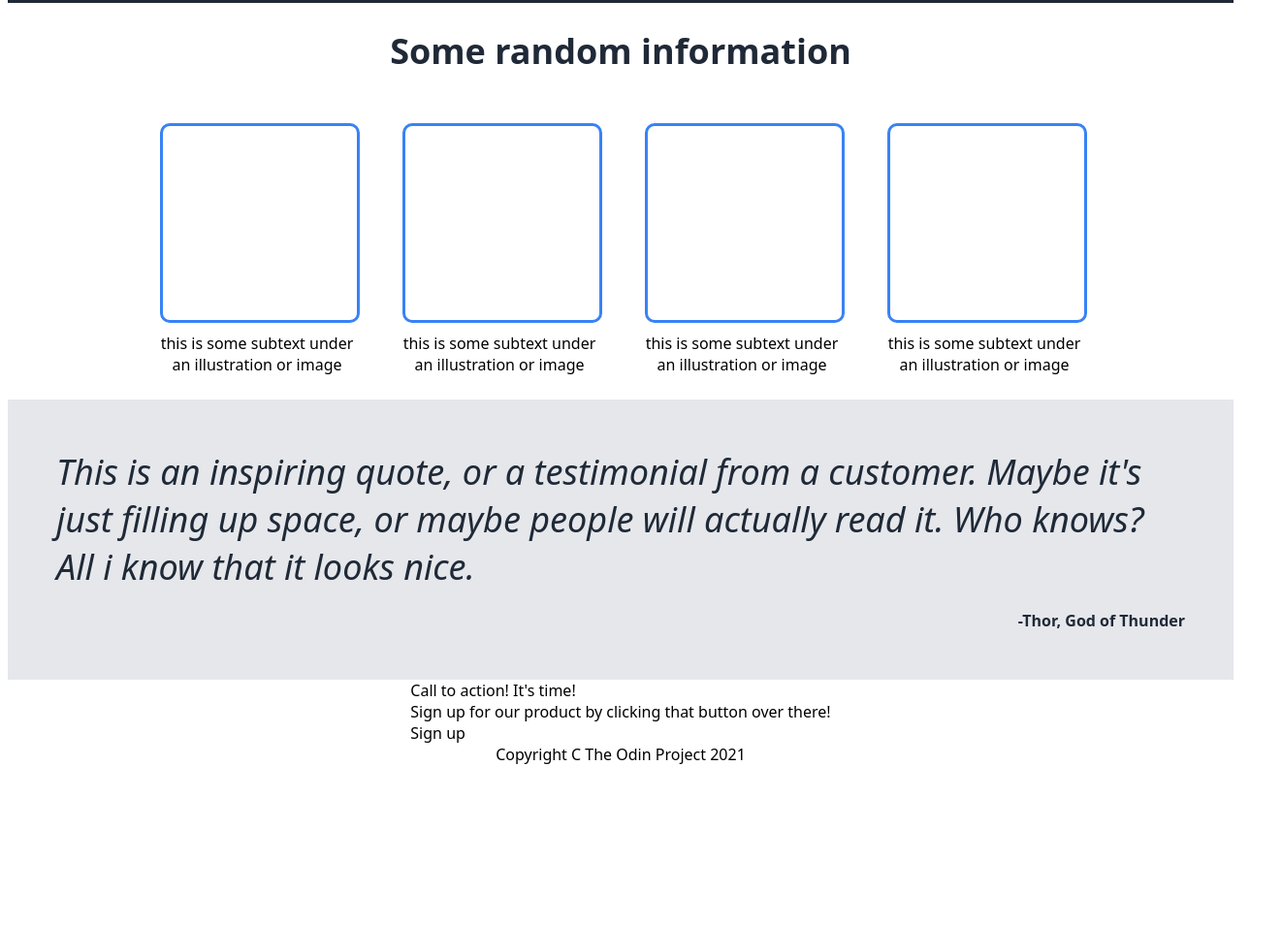
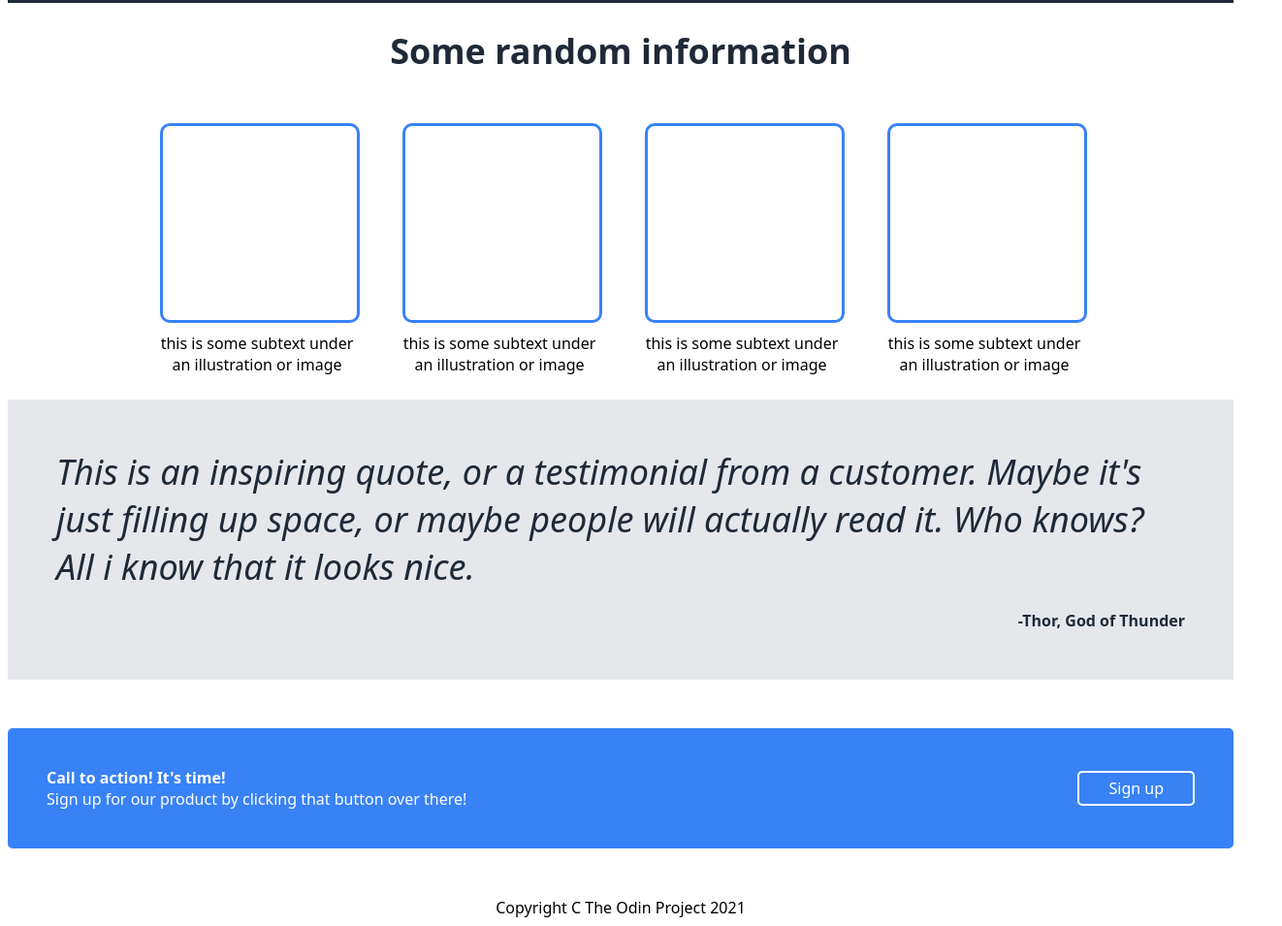
Before and after one commit to finesse-21/odin-landing-page, a plain HTML site: page index.html in a window 1280 px wide. Shown: the part 465-1420 px from the top of the page at 97% size, 1322 px wide, since content can reach past the window. Before the commit the page ends 1262 px from the top, so only its background shows below. Drawn offline with Linux system fonts and the light colour scheme.

Commit message:
Make signup block

```diff
--- a/index.html
+++ b/index.html
@@ -63,6 +63,7 @@
     </div>
 
     <div class="signup">
+        <div class="signup-container">
             <div class="signup-text">
                 <div class="signup-header">
                     Call to action! It's time!
@@ -75,6 +76,7 @@
                 Sign up
             </div>
         </div>
+    </div>
 
     <div class="footer">
         Copyright C The Odin Project 2021
--- a/style.css
+++ b/style.css
@@ -128,3 +128,28 @@ ul {
     margin-left: auto;
     font-weight: 700;
 }
+.signup {
+    padding: 50px;
+    width: 100%;
+}
+.signup-container {
+    background-color:#3882F6;
+    display: flex;
+    justify-content: space-between;
+    align-items: center;
+    border-radius: 5px;
+    color: #fff;
+    padding: 40px;
+    gap: 50px;
+}
+
+.signup-header {
+    font-weight: 600;
+}
+
+.signup-button {
+    border: 2px solid #fff;
+    color: white;
+    border-radius: 5px;
+    padding: 5px 30px;
+}
```
Lines whose indentation alone changed are shown as unchanged.
